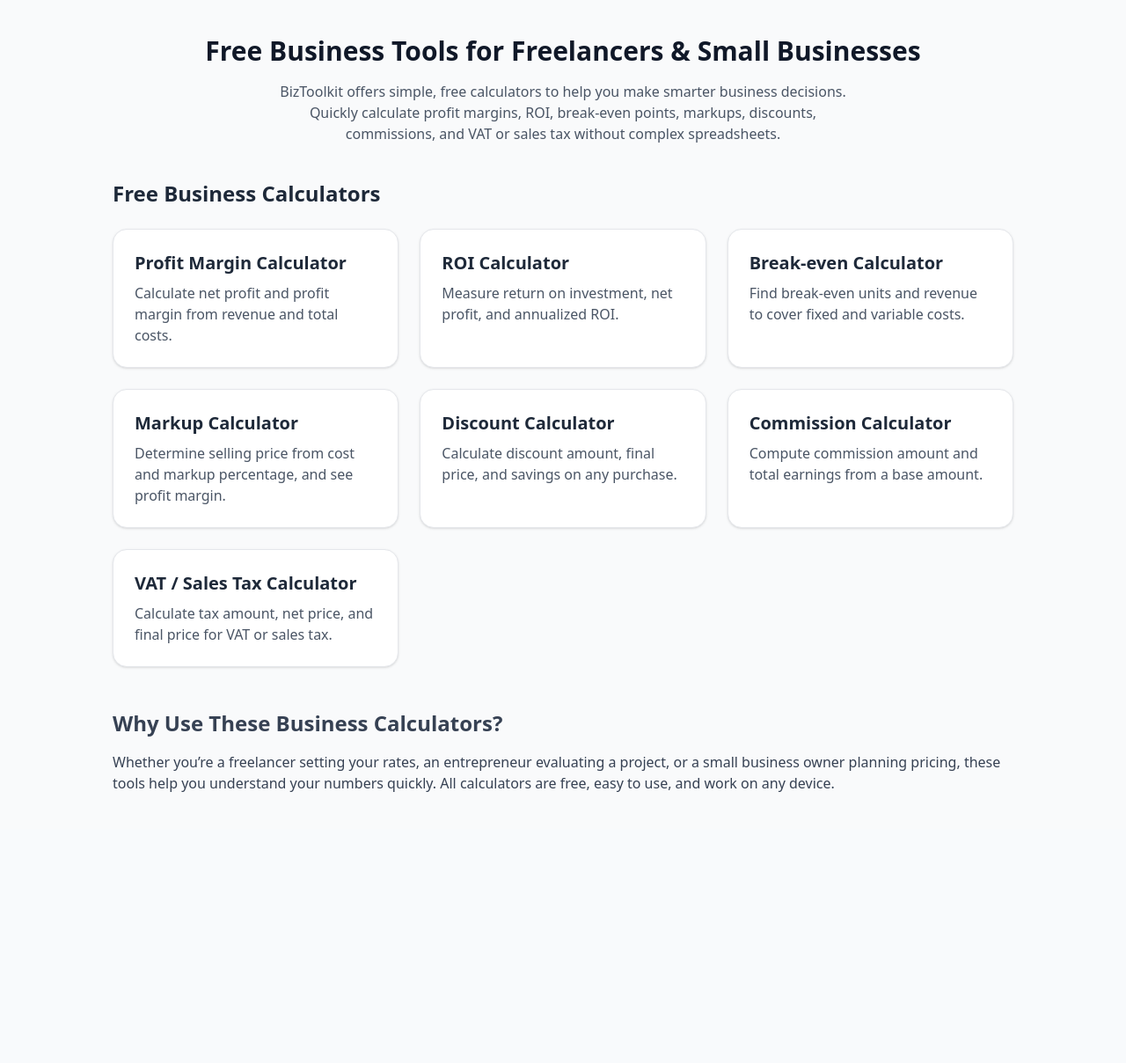
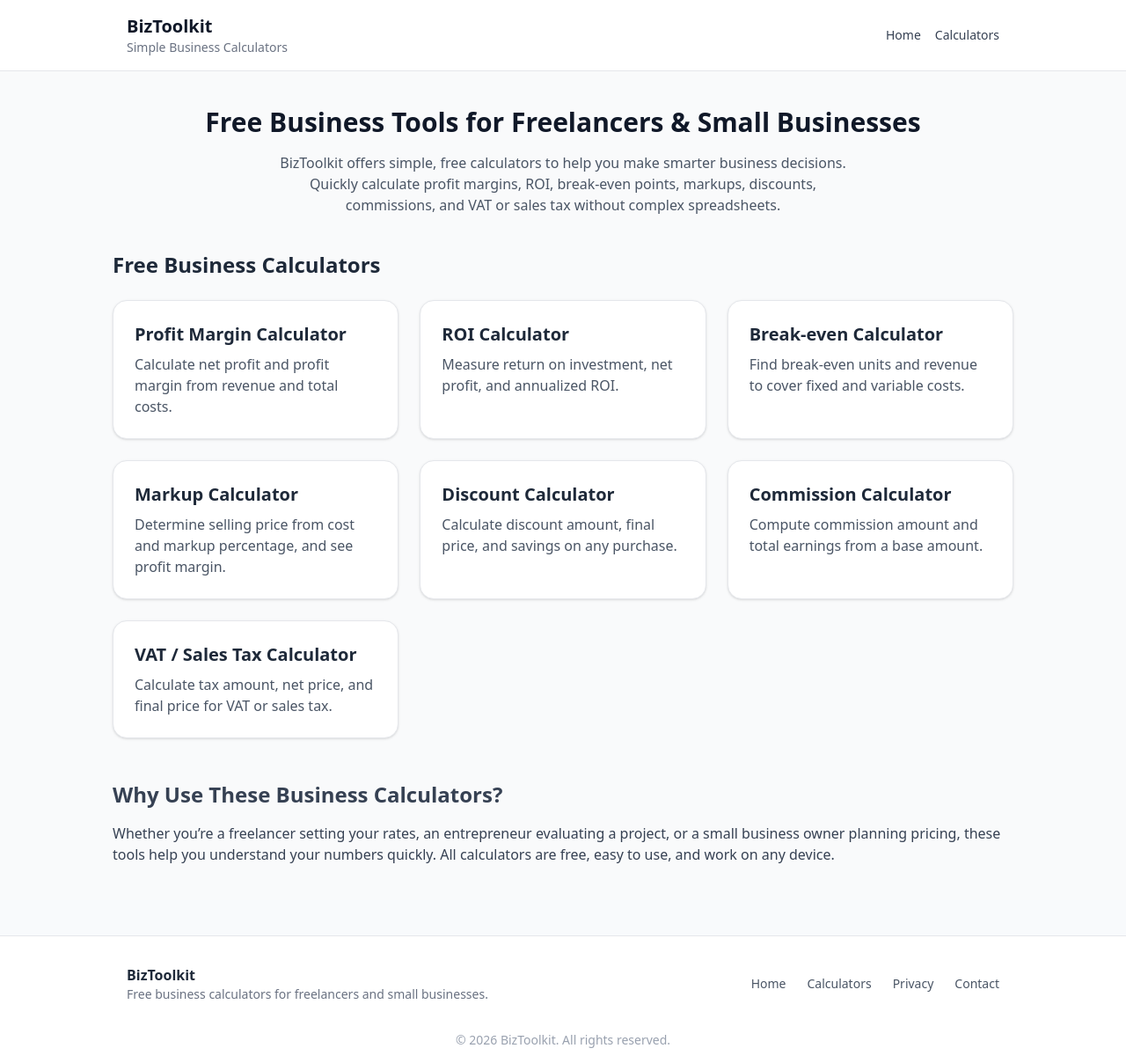
Before and after one commit to wakilmustaqeem/biztoolkit, a Next.js app: page / in a window 1280 px wide. Shown: the whole page at 88% size. Before the commit the page ends 942 px from the top, so only its background shows below. Built offline with nearby package versions, Linux system fonts and the light colour scheme.

Commit message:
Add global header, footer, and homepage hero section

```diff
--- a/app/layout.tsx
+++ b/app/layout.tsx
@@ -1,15 +1,27 @@
-import type { Metadata } from 'next';
-import './globals.css';
+import type { Metadata } from "next";
+import "./globals.css";
+import Header from "@/components/Header";
+import Footer from "@/components/Footer";
 
 export const metadata: Metadata = {
-  title: 'BizToolkit — Free Business Tools',
-  description: 'Free, simple tools and calculators for freelancers and small businesses.',
+  title: {
+    default: "BizToolkit – Free Business Calculators",
+    template: "%s | BizToolkit",
+  },
+  description:
+    "Free business calculators for profit margin, ROI, break-even, markup, discount, commission, and VAT.",
 };
 
-export default function RootLayout({ children }: Readonly<{ children: React.ReactNode }>) {
+export default function RootLayout({
+  children,
+}: Readonly<{ children: React.ReactNode }>) {
   return (
     <html lang="en">
-      <body>{children}</body>
+      <body className="bg-gray-50 text-gray-900 antialiased">
+        <Header />
+        <main className="min-h-[calc(100vh-140px)]">{children}</main>
+        <Footer />
+      </body>
     </html>
   );
 }
```
